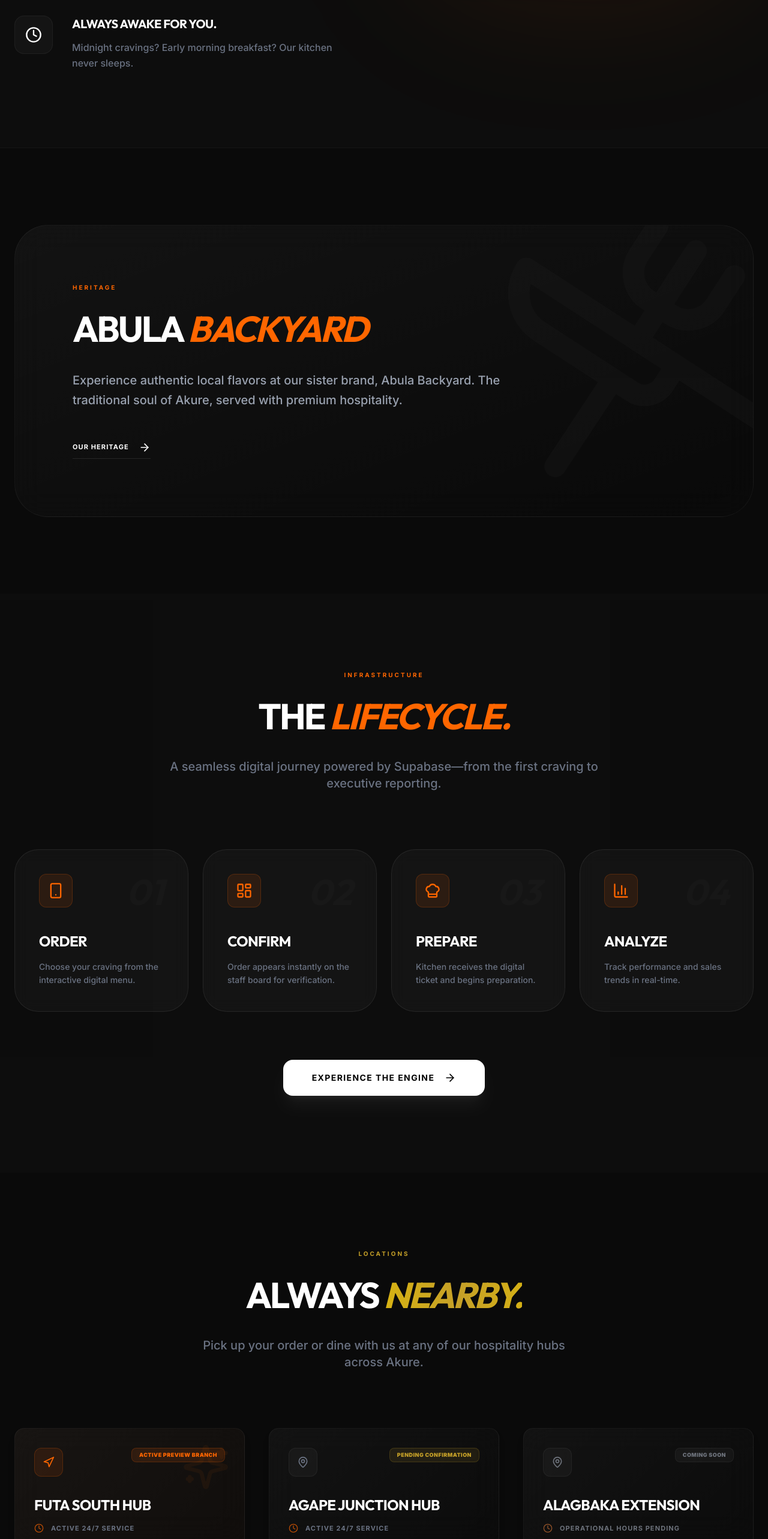
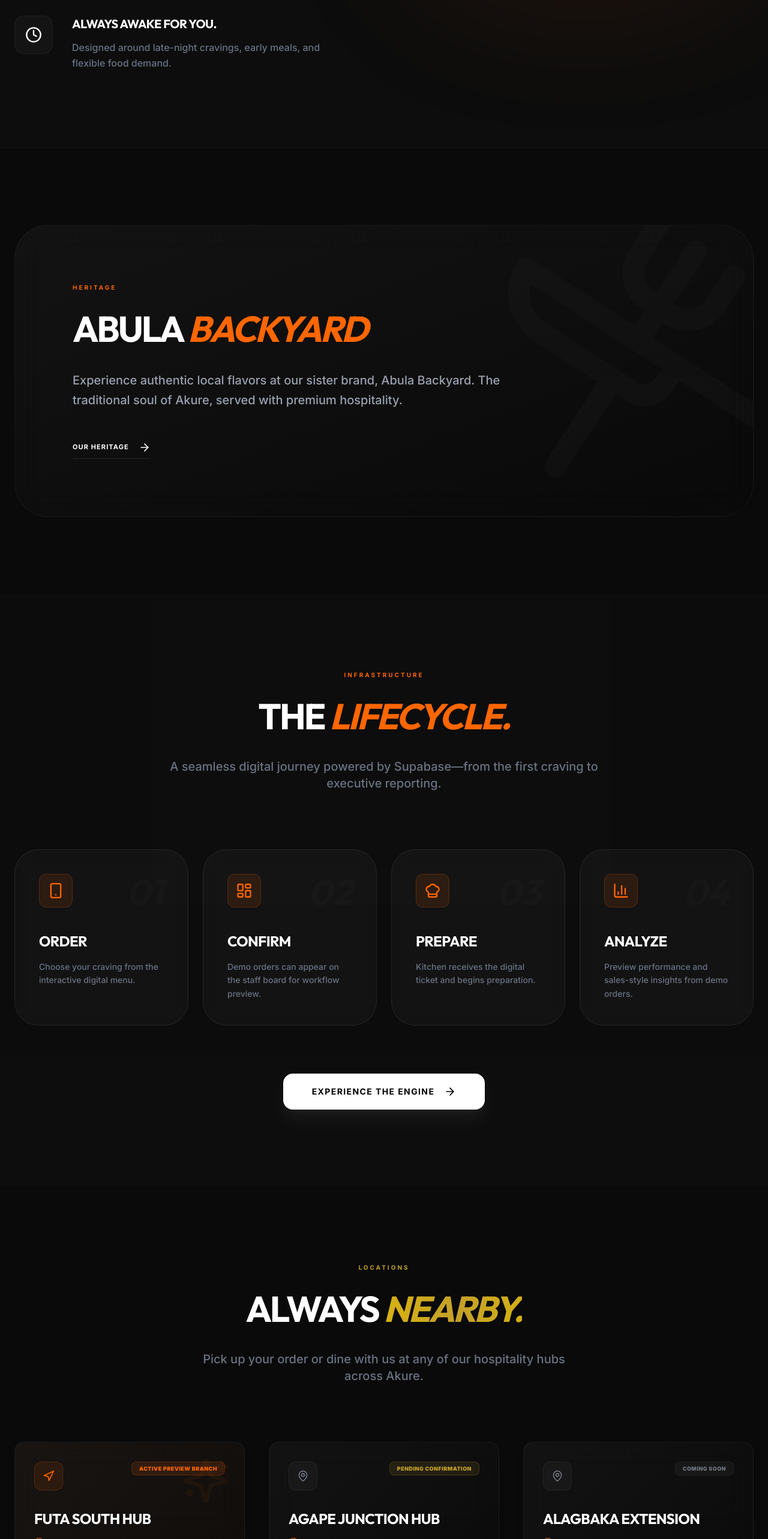
Before and after one commit to olabodesamuel0920-max/chikini-monie, a Next.js app: page / in a window 1280 px wide. Shown: the part 2303-4869 px from the top of the page at 60% size. Built offline with nearby package versions, Linux system fonts and the light colour scheme.

Commit message:
Phase 2L-B: Polish final live preview wording

```diff
--- a/src/app/page.tsx
+++ b/src/app/page.tsx
@@ -103,7 +103,7 @@ export default function Home() {
                   {[
                     { icon: UtensilsCrossed, color: "primary", title: "Designed for speed.", desc: "Designed to make ordering faster, clearer, and easier to manage." },
                     { icon: Star, color: "accent", title: "Quality for everyone.", desc: "From students to CEOs, we serve premium meals at prices that make perfect sense." },
-                    { icon: Clock, color: "white", title: "Always awake for you.", desc: "Midnight cravings? Early morning breakfast? Our kitchen never sleeps." },
+                    { icon: Clock, color: "white", title: "Always awake for you.", desc: "Designed around late-night cravings, early meals, and flexible food demand." },
                   ].map((feature, idx) => (
                     <div key={idx} className="flex gap-8 group">
                       <div className="w-16 h-16 shrink-0 bg-white/[0.03] rounded-2xl flex items-center justify-center group-hover:scale-110 transition-transform border border-white/[0.05]">
@@ -162,9 +162,9 @@ export default function Home() {
             <div className="grid grid-cols-1 md:grid-cols-2 lg:grid-cols-4 gap-6">
               {[
                 { title: "Order", step: "01", desc: "Choose your craving from the interactive digital menu.", icon: Smartphone },
-                { title: "Confirm", step: "02", desc: "Order appears instantly on the staff board for verification.", icon: LayoutDashboard },
+                { title: "Confirm", step: "02", desc: "Demo orders can appear on the staff board for workflow preview.", icon: LayoutDashboard },
                 { title: "Prepare", step: "03", desc: "Kitchen receives the digital ticket and begins preparation.", icon: ChefHat },
-                { title: "Analyze", step: "04", desc: "Track performance and sales trends in real-time.", icon: BarChart3 },
+                { title: "Analyze", step: "04", desc: "Preview performance and sales-style insights from demo orders.", icon: BarChart3 },
               ].map((item, idx) => (
                 <div key={idx} className="glass p-10 rounded-[2.5rem] relative group hover:bg-white/[0.05] transition-all">
                   <div className="w-14 h-14 bg-primary/10 rounded-xl flex items-center justify-center text-primary mb-10 group-hover:scale-110 transition-transform border border-primary/20">
--- a/src/components/BranchCard.tsx
+++ b/src/components/BranchCard.tsx
@@ -58,7 +58,7 @@ const BranchCard = ({ branch }: BranchCardProps) => {
           <div className="flex items-center gap-3 text-gray-500">
             <Clock className="w-4 h-4 text-primary/70" />
             <span className="text-[11px] font-bold uppercase tracking-widest">
-              {branch.is247 ? "Active 24/7 Service" : "Operational hours pending"}
+              {branch.is247 ? "Preview Service Hub" : "Operational hours pending"}
             </span>
           </div>
           <div className="flex items-start gap-3 text-gray-400">
--- a/src/lib/demo-data.ts
+++ b/src/lib/demo-data.ts
@@ -147,17 +147,17 @@ export const branches: Branch[] = [
 
 export const testimonials = [
   {
-    name: "Tobi Adeyemi",
+    name: "Sample Customer A",
     role: "FUTA Student",
     content: "The best jollof rice in Akure. Fast delivery even at 2 AM!",
   },
   {
-    name: "Sarah Johnson",
+    name: "Sample Customer B",
     role: "Digital Marketer",
     content: "Chikini Monie is my go-to for healthy swallow and soups. Premium quality!",
   },
   {
-    name: "David Okafor",
+    name: "Sample Business Reviewer",
     role: "Tech Lead",
     content: "The digital management suite looks impressive. It's exactly the digital engine a growing restaurant needs.",
   },
```
